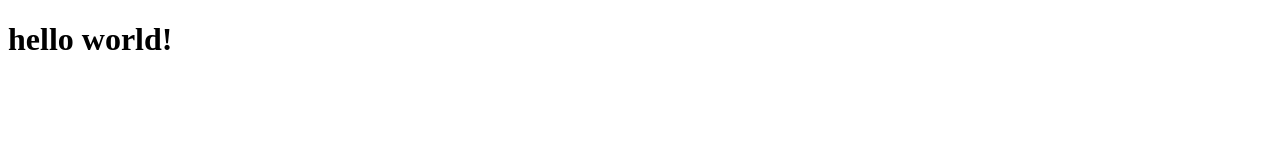
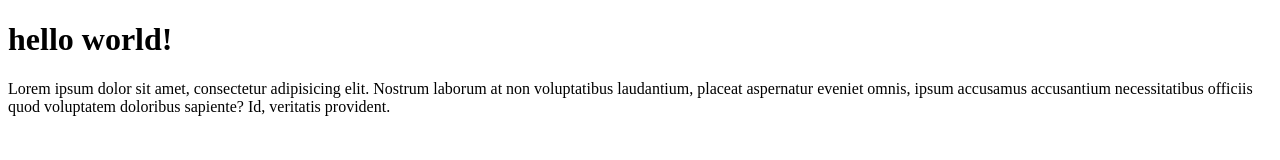
Before and after one commit to aldysaptra05/wpu-git-test, a plain HTML site: page index.html in a window 1280 px wide. Drawn offline with Linux system fonts and the light colour scheme.

Commit message:
menambahkan paragraf

```diff
--- a/index.html
+++ b/index.html
@@ -8,5 +8,6 @@
 </head>
 <body>
     <h1>hello world!</h1>
+    <p>Lorem ipsum dolor sit amet, consectetur adipisicing elit. Nostrum laborum at non voluptatibus laudantium, placeat aspernatur eveniet omnis, ipsum accusamus accusantium necessitatibus officiis quod voluptatem doloribus sapiente? Id, veritatis provident.</p>
 </body>
 </html>
```
